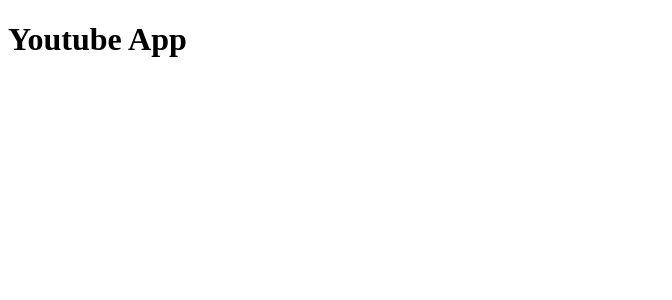
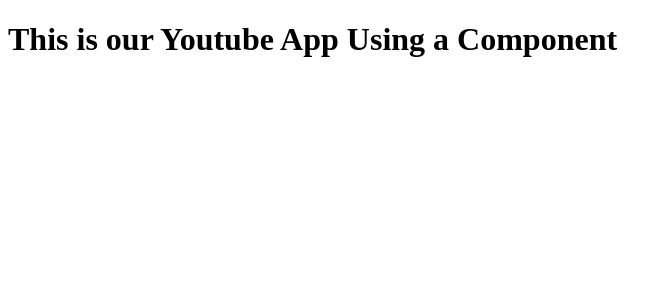
Before and after one commit to chasereske/youtube-app, a React (Create React App) app in the folder youtube-frontend/: page / in a window 1280 px wide. Shown: the top 300 px of the page, without its empty margins (0-672 px from the left). Built offline with nearby package versions, Linux system fonts and the light colour scheme.

Commit message:
Installed bootstrap onto the frontend.

```diff
--- a/youtube-frontend/package.json
+++ b/youtube-frontend/package.json
@@ -6,6 +6,7 @@
     "@testing-library/jest-dom": "^5.11.9",
     "@testing-library/react": "^11.2.5",
     "@testing-library/user-event": "^12.8.3",
+    "bootstrap": "^4.6.0",
     "react": "^17.0.1",
     "react-dom": "^17.0.1",
     "react-scripts": "4.0.3",
--- /dev/null
+++ b/youtube-frontend/src/components/app.jsx
@@ -0,0 +1,12 @@
+import React, { Component } from 'react';
+
+class App extends Component {
+    state = { }
+    render() {
+        return (
+            <h1> This is our Youtube App Using a Component</h1>
+        );
+    }
+}
+
+export default App;
--- a/youtube-frontend/src/index.js
+++ b/youtube-frontend/src/index.js
@@ -1,7 +1,8 @@
 import React from 'react';
 import ReactDOM from 'react-dom';
+import App from './components/app';
 
 const jsxElement = <h1>Youtube App</h1>;
 console.log(jsxElement);
 
-ReactDOM.render(jsxElement, document.getElementById('root'));
+ReactDOM.render(<App />, document.getElementById('root'));
```
Also changed, not shown: 1 other file (tests, documents, lock files or other folders).
